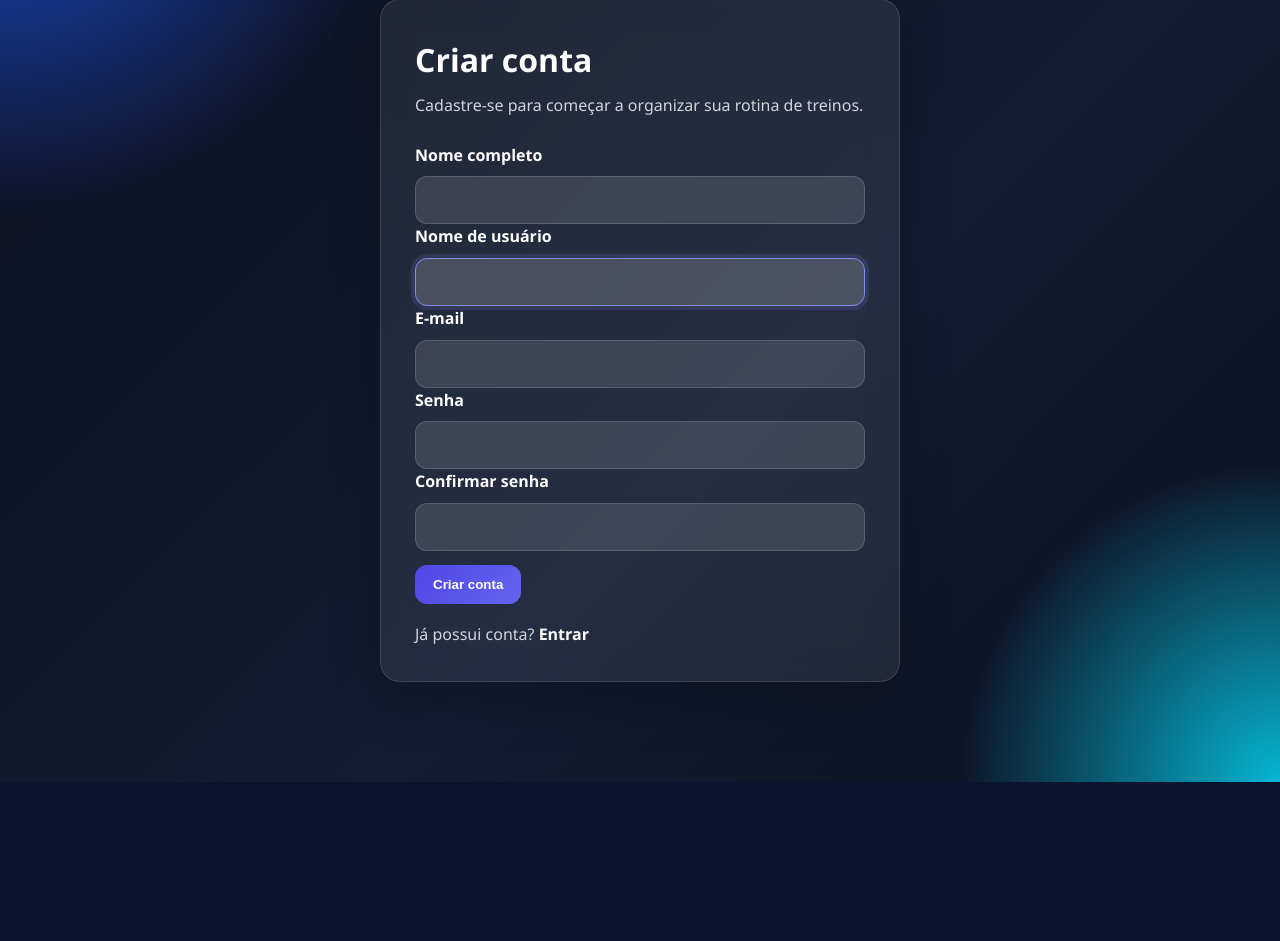
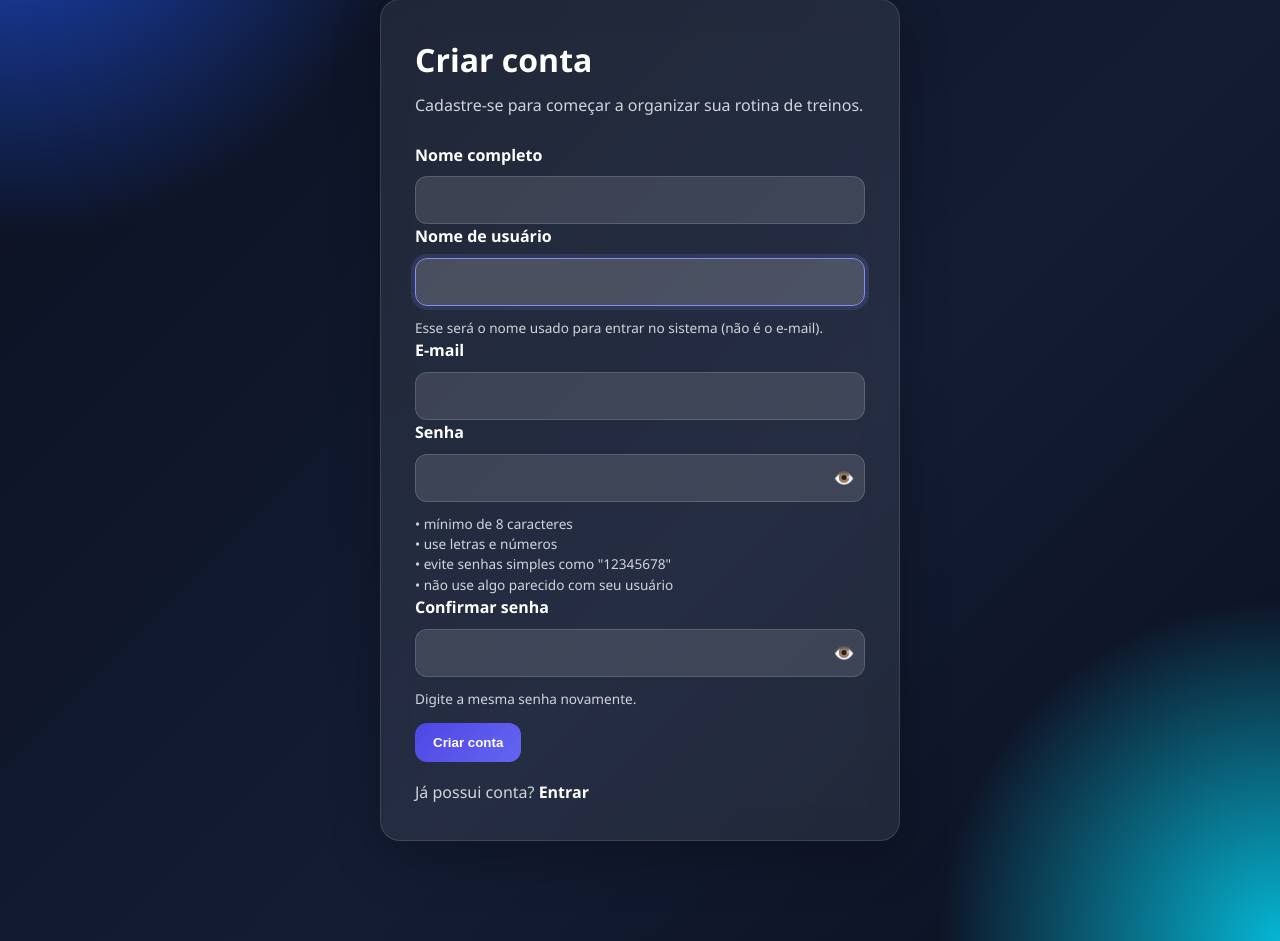
Before and after one commit to marcelof0nseca/GymTrack, a Django app: page /register/ in a window 1280 px wide. Shown: the part 184-1125 px from the top of the page. Before the commit the page ends 966 px from the top, so only its background shows below. Run offline with Django 5.2, Linux system fonts and the light colour scheme.

Commit message:
feat: melhora no formulario de criar conta

```diff
--- a/core/templates/core/base.html
+++ b/core/templates/core/base.html
@@ -56,6 +56,22 @@
 </main>
 </div>
 <script>
+    document.querySelectorAll('.toggle-password').forEach((btn) => {
+        btn.addEventListener('click', () => {
+            const input = btn.previousElementSibling;
+
+            if (input.type === 'password') {
+                input.type = 'text';
+                btn.textContent = '🙈';
+            } else {
+                input.type = 'password';
+                btn.textContent = '👁️';
+            }
+        });
+    });
+</script>
+<script>
+
     setTimeout(() => {
         const alerts = document.querySelectorAll('.auto-hide');
 
--- a/core/templates/core/register.html
+++ b/core/templates/core/register.html
@@ -17,6 +17,9 @@
             <div class="form-group">
                 <label for="{{ form.username.id_for_label }}">Nome de usuário</label>
                 {{ form.username }}
+                <small class="form-hint">
+                    Esse será o nome usado para entrar no sistema (não é o e-mail).
+                </small>
             </div>
 
             <div class="form-group">
@@ -24,14 +27,35 @@
                 {{ form.email }}
             </div>
 
-            <div class="form-group">
+            <!-- SENHA -->
+            <div class="form-group password-group">
                 <label for="{{ form.password1.id_for_label }}">Senha</label>
-                {{ form.password1 }}
+
+                <div class="password-wrapper">
+                    {{ form.password1 }}
+                    <button type="button" class="toggle-password">👁️</button>
+                </div>
+
+                <small class="form-hint">
+                    • mínimo de 8 caracteres<br>
+                    • use letras e números<br>
+                    • evite senhas simples como "12345678"<br>
+                    • não use algo parecido com seu usuário
+                </small>
             </div>
 
-            <div class="form-group">
+            <!-- CONFIRMAR SENHA -->
+            <div class="form-group password-group">
                 <label for="{{ form.password2.id_for_label }}">Confirmar senha</label>
-                {{ form.password2 }}
+
+                <div class="password-wrapper">
+                    {{ form.password2 }}
+                    <button type="button" class="toggle-password">👁️</button>
+                </div>
+
+                <small class="form-hint">
+                    Digite a mesma senha novamente.
+                </small>
             </div>
 
             {% if form.errors %}
@@ -45,7 +69,9 @@
             </div>
         </form>
 
-        <p class="auth-footer">Já possui conta? <a href="{% url 'login' %}">Entrar</a></p>
+        <p class="auth-footer">
+            Já possui conta? <a href="{% url 'login' %}">Entrar</a>
+        </p>
     </section>
 </div>
 {% endblock %}
--- a/static/css/style.css
+++ b/static/css/style.css
@@ -795,3 +795,35 @@ img {
 .auto-hide {
     transition: all 0.5s ease;
 }
+
+.form-hint {
+    font-size: 0.85rem;
+    color: #d1d5db;
+    margin-top: 4px;
+    display: block;
+    line-height: 1.5;
+}
+
+.password-wrapper {
+    position: relative;
+}
+
+.password-wrapper input {
+    padding-right: 40px;
+}
+
+.toggle-password {
+    position: absolute;
+    right: 10px;
+    top: 50%;
+    transform: translateY(-50%);
+    background: none;
+    border: none;
+    cursor: pointer;
+    font-size: 1.1rem;
+    color: #9aa4b2;
+}
+
+.toggle-password:hover {
+    color: #4f46e5;
+}
```
Also changed, not shown: db.sqlite3.
